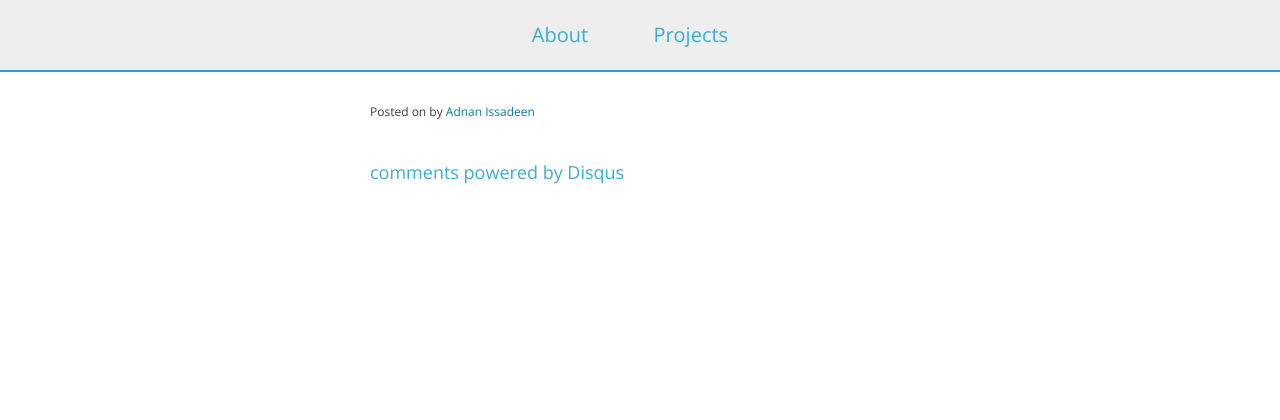
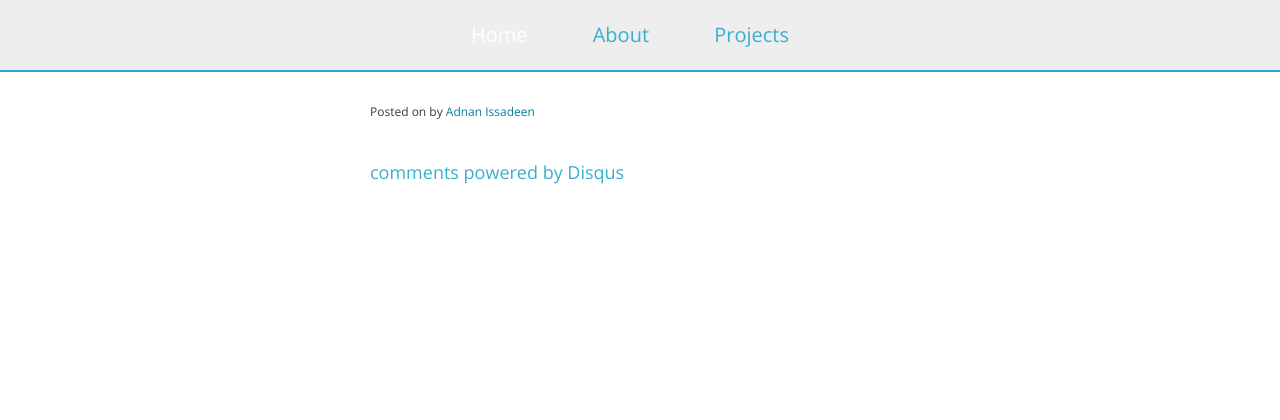
Before and after one commit to spartakode/static-cms, a Flask app: template src/core/templates/post-page.html in a window 1280 px wide. Shown: the top 420 px of the page. Run offline with Flask 2, Linux system fonts and the light colour scheme; the template is opened without the code that fills it, so the values that code supplies are empty; parts of the project's set-up code (start-up, migrations or seed data) failed here and were passed over; some libraries are stand-ins or nearby versions.

Commit message:
Changed post page template to add a link back to home

```diff
--- a/src/core/templates/common.html
+++ b/src/core/templates/common.html
@@ -21,6 +21,7 @@ ga('send', 'pageview');
 <body>
 <nav>
     <ul>
+        {% block otherNavLinks %}{% endblock %}
         <li><a href="../about.html">About</a></li>
         <li><a href="../projects.html">Projects</a></li>
         {% if feedlyButtonInformation %}<li><a href='{{ feedlyButtonInformation }}' target='blank'><img id='feedlyFollow' src='http://s3.feedly.com/img/follows/feedly-follow-rectangle-flat-medium_2x.png' alt='follow us in feedly' width='71' height='28'></a></li>
--- a/src/core/templates/post-page.html
+++ b/src/core/templates/post-page.html
@@ -1,5 +1,6 @@
 {% extends "common.html" %}
 {% block stylesheetLink %}../static/stylesheets/style.css{% endblock %}
+{% block otherNavLinks %}<li><a href="../"></a>Home</li>{% endblock %}
 {% block body %}
 <article>
     <div class="container">
```
